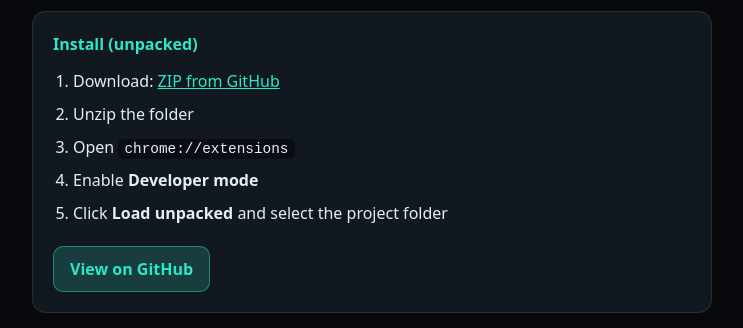
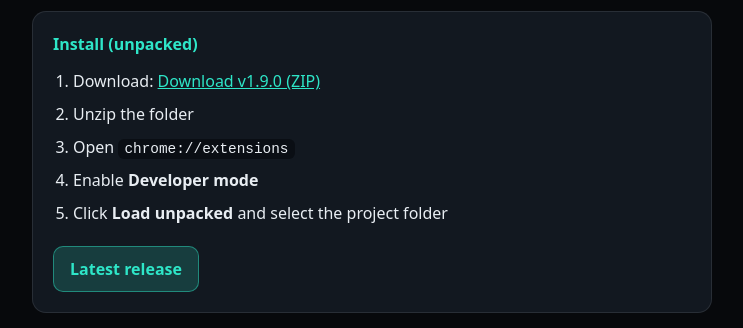
Before and after one commit to dheerajgoel17/dual-stream, a browser extension: page docs/index.html in a window 1280 px wide. Shown: the part 121-449 px from the top of the page, without its empty margins (268-1011 px from the left). Drawn offline with Linux system fonts and the light colour scheme.

Commit message:
Point install links to v1.9.0 GitHub release download.
Co-authored-by: Cursor <cursoragent@cursor.com>

```diff
--- a/docs/index.html
+++ b/docs/index.html
@@ -110,8 +110,10 @@
         <ol>
           <li>
             Download:
-            <a id="zip-link" href="https://github.com/dheerajgoel17/dual-stream/archive/refs/heads/main.zip"
-              >ZIP from GitHub</a
+            <a
+              id="zip-link"
+              href="https://github.com/dheerajgoel17/dual-stream/releases/latest/download/dual-stream-v1.9.0.zip"
+              >Download v1.9.0 (ZIP)</a
             >
           </li>
           <li>Unzip the folder</li>
@@ -119,7 +121,7 @@
           <li>Enable <strong>Developer mode</strong></li>
           <li>Click <strong>Load unpacked</strong> and select the project folder</li>
         </ol>
-        <a class="btn" href="https://github.com/dheerajgoel17/dual-stream">View on GitHub</a>
+        <a class="btn" href="https://github.com/dheerajgoel17/dual-stream/releases/latest">Latest release</a>
       </div>
 
       <div class="card">
```
Also changed, not shown: README.md.
